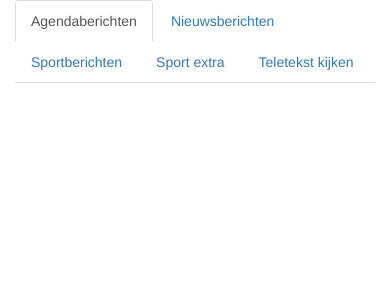
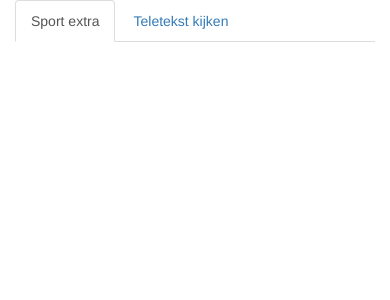
Before and after one commit to stefankruijt/Teletekst-Web, a PHP site: page / in a window 390 px wide. Shown: the top 300 px of the page. Run offline with PHP 8.4, Linux system fonts and the light colour scheme; data that the repository does not hold is empty; some libraries are stand-ins or nearby versions.

Commit message:
Removed news, agenda and sports tab and improved edit dialog for teletext pages

```diff
--- a/index.php
+++ b/index.php
@@ -74,40 +74,13 @@
    <body>
        <div class="container-fluid">
          <ul class="nav nav-tabs" id="tabs">
-            <li class="active"><a href="#agenda" data-toggle="tab">Agendaberichten</a></li>
-            <li><a href="#nieuws" data-toggle="tab">Nieuwsberichten</a></li>
-            <li><a href="#sport" data-toggle="tab">Sportberichten</a></li>
-            <li><a href="#sportExtra" data-toggle="tab">Sport extra</a></li>
+            <li class="active"><a href="#sportExtra" data-toggle="tab">Sport extra</a></li>
             <li><a href="#teletekstviewer" data-toggle="tab">Teletekst kijken</a></li>
          </ul>
 
       <div class="tab-content">
          <?php  require 'dbconfig.php'; dbConnect(); ?>
-         <div class="tab-pane fade in active" id="agenda">
-            <?php
-               $query = "select * from items where item_category='agenda' AND timestamp > '".$date->format('Y-m-d H:i:s')."' order by timestamp limit 100";
-               $countUp = 302;
-               $maxBroadcast = 100;
-               include "tab.php";
-            ?>
-         </div>
-         <div class="tab-pane fade" id="nieuws">
-            <?php
-               $query = "SELECT * FROM items WHERE item_category='nieuws' ORDER BY timestamp DESC LIMIT 30";
-               $countUp = 103;
-               $maxBroadcast = 18;
-               include "tab.php";
-            ?>
-         </div>
-         <div class="tab-pane fade" id="sport">
-            <?php
-               $query = "SELECT * FROM items WHERE item_category='sport' ORDER BY timestamp DESC LIMIT 20";
-               $countUp = 650;
-               $maxBroadcast = 5;
-               include "tab.php";
-            ?>
-         </div>
-         <div class="tab-pane fade" id="sportExtra">
+         <div class="tab-pane fade-in active" id="sportExtra">
             <?php
                $query = "SELECT * FROM items WHERE item_category='sportExtra'";
                $countUp = 0;
```
Also changed, not shown: editDialog.php (+0 -24 lines).
